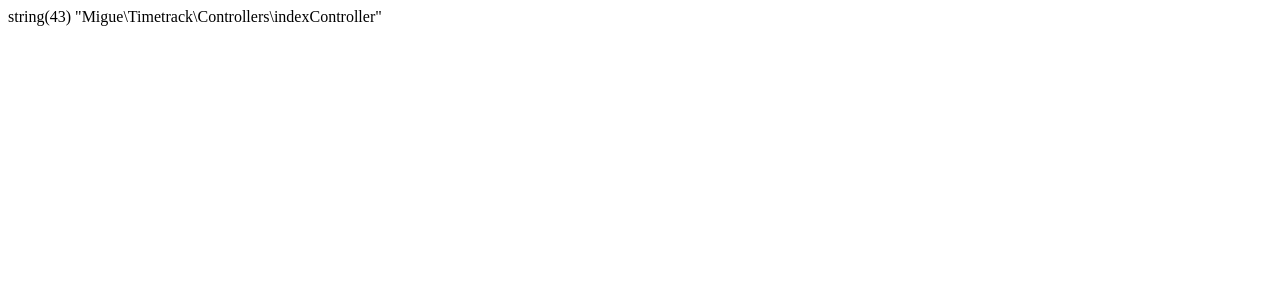
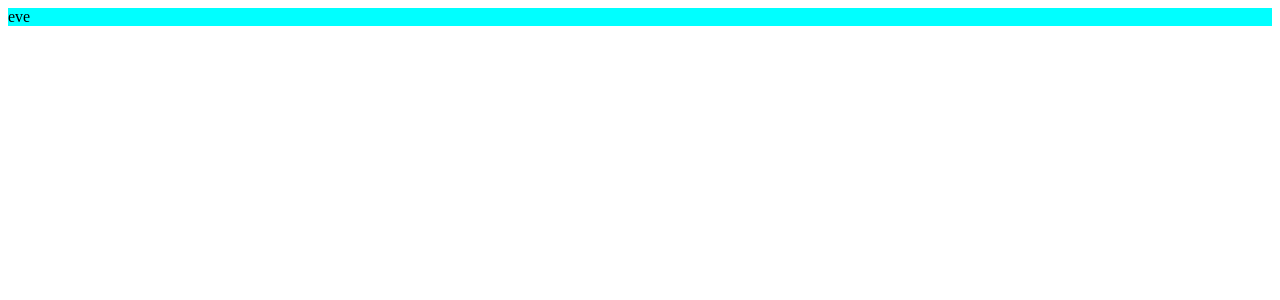
Before and after one commit to feuerz/Timetrack, a PHP site: page /Timetrack/index.php?controller=index in a window 1280 px wide. Shown: the top 300 px of the page. Run offline with PHP 8.4, Linux system fonts and the light colour scheme.

Commit message:
mas cosas

```diff
--- a/Views/layout/header.php
+++ b/Views/layout/header.php
@@ -10,14 +10,15 @@ use Migue\Timetrack\Config\Parameters;
     <head>
         <meta charset="UTF-8">
         <meta name="viewport" content="width=device-width, initial-scale=1.0">
-    <link rel="stylesheet" href="<?php echo Parameters::$BASE_URL;?> assets/css/style.css">
-
+        <link rel="stylesheet" href="<?php echo Parameters::$BASE_URL?>assets/css/style.css">
         <title>Timetrack</title>
     </head>
     <body>
         <header>
-
-        </header>
+            <div class="main-header">
+            eve
+            </div>
+    </header>
 
         <main>
     </body>
--- a/assets/css/style.css
+++ b/assets/css/style.css
@@ -0,0 +1,3 @@
+.main-header{
+    background-color: aqua;
+}
--- a/index.php
+++ b/index.php
@@ -13,7 +13,7 @@ $nameController = $nameController . (($_GET['controller']) ?? Parameters::$DEFAU
 
 $action = $_GET['action'] ?? Parameters::$DEFAULT_ACTION;
 
-var_dump($nameController);
+/*var_dump($nameController);*/
 
 if (class_exists($nameController)) {
     $controller = new $nameController();
```
Also changed, not shown: assets/img/logoHeader.jpeg (renamed from assets/css/logoHeader.jpeg), src/Controllers/HomeController.php (line endings or trailing spaces).
